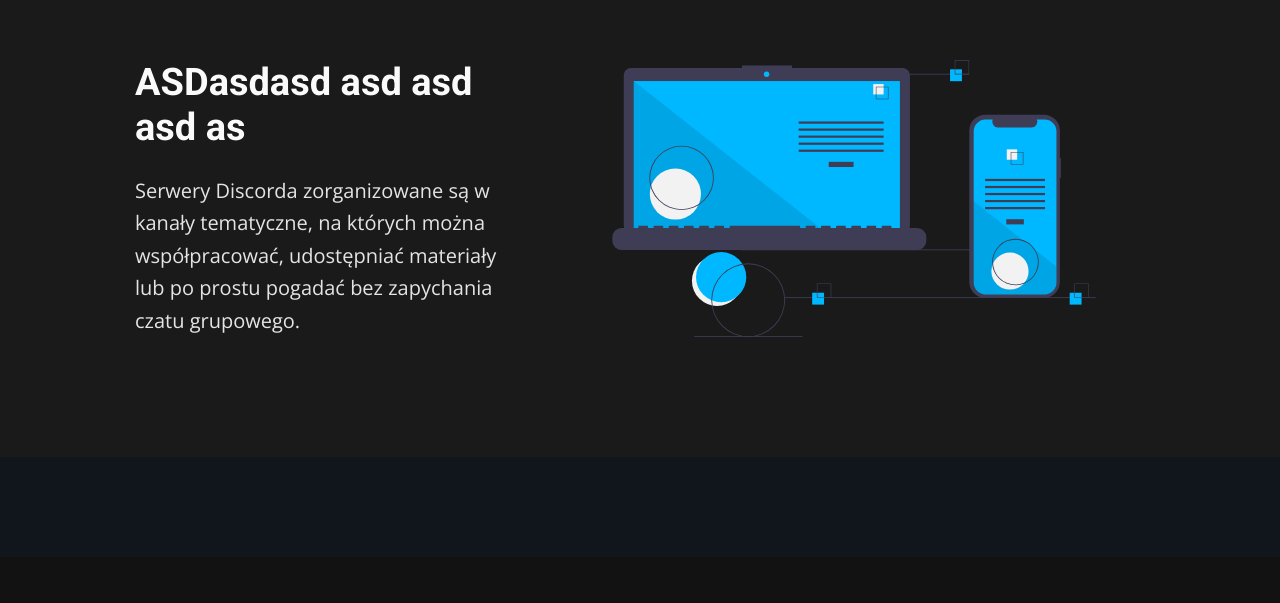
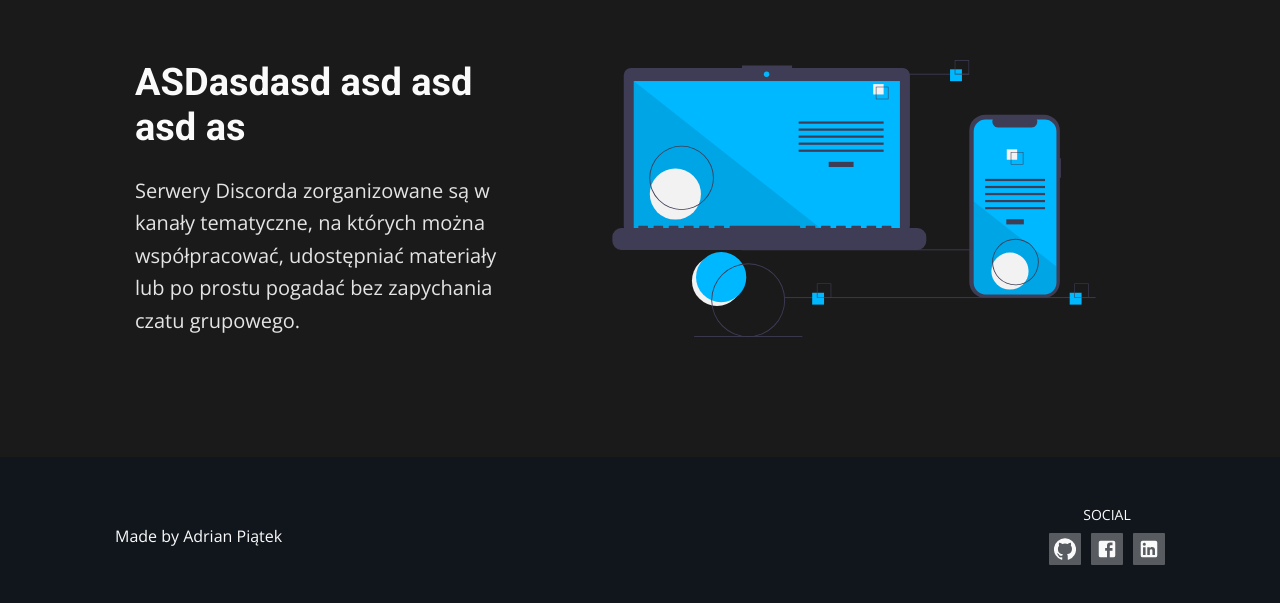
Before and after one commit to Sharpedov/posts-nextjs, a Next.js app: page / in a window 1280 px wide. Shown: the part 1338-1941 px from the top of the page. Before the commit the page ends 1895 px from the top, so only its background shows below. Built offline with nearby package versions, Linux system fonts and the light colour scheme; no server answers.

Commit message:
add content to footer

```diff
--- a/src/components/footer/index.tsx
+++ b/src/components/footer/index.tsx
@@ -1,12 +1,32 @@
 import React from "react";
+import { socialData } from "src/data/socialData";
 import styled from "styled-components";
+import Link from "next/link";
 
 interface IProps {}
 
 const Footer = ({}: IProps) => {
 	return (
 		<FooterContainer>
-			<Wrapper></Wrapper>
+			<Wrapper>
+				<Column1>Made by Adrian Piątek</Column1>
+				<Column2>
+					<SocialContainer>
+						<span>SOCIAL</span>
+						<SocialList>
+							{socialData.map((social, i) => (
+								<Link key={`${social.title}-${i}`} passHref href={social.href}>
+									<a target="_blank" rel="noopener noreferrer">
+										<SocialItem aria-label={social.title}>
+											<social.icon className="footerSocialItem__icon" />
+										</SocialItem>
+									</a>
+								</Link>
+							))}
+						</SocialList>
+					</SocialContainer>
+				</Column2>
+			</Wrapper>
 		</FooterContainer>
 	);
 };
@@ -20,11 +40,64 @@ const FooterContainer = styled.footer`
 
 const Wrapper = styled.div`
 	display: flex;
+	flex-direction: column;
+	align-items: center;
+	gap: 30px 0;
 	max-width: 1050px;
 	width: 100%;
 	margin: 0 auto;
+
+	@media ${({ theme }) => theme.breakpoints.md} {
+		flex-direction: row;
+		gap: 0 30px;
+		justify-content: space-between;
+	}
 
 	@media ${({ theme }) => theme.breakpoints.xl} {
 		max-width: 1180px;
 	}
 `;
+
+const Column1 = styled.div`
+	display: flex;
+	align-items: center;
+`;
+
+const Column2 = styled(Column1)``;
+
+const SocialContainer = styled.div`
+	display: flex;
+	flex-direction: column;
+	align-items: center;
+
+	> span {
+		margin-bottom: 10px;
+		font-size: 1.4rem;
+	}
+`;
+
+const SocialList = styled.ul`
+	display: flex;
+	gap: 0 10px;
+`;
+
+const SocialItem = styled.li`
+	display: flex;
+	background: rgba(255, 255, 255, 0.3);
+	border-radius: 1px;
+	padding: 0.5rem;
+	cursor: pointer;
+	opacity: 1;
+	transition: opacity 0.25s, transform 0.25s;
+
+	&:hover {
+		opacity: 0.65;
+	}
+	&:active {
+		transform: scale(0.92);
+	}
+
+	.footerSocialItem__icon {
+		font-size: 2.2rem;
+	}
+`;
```
